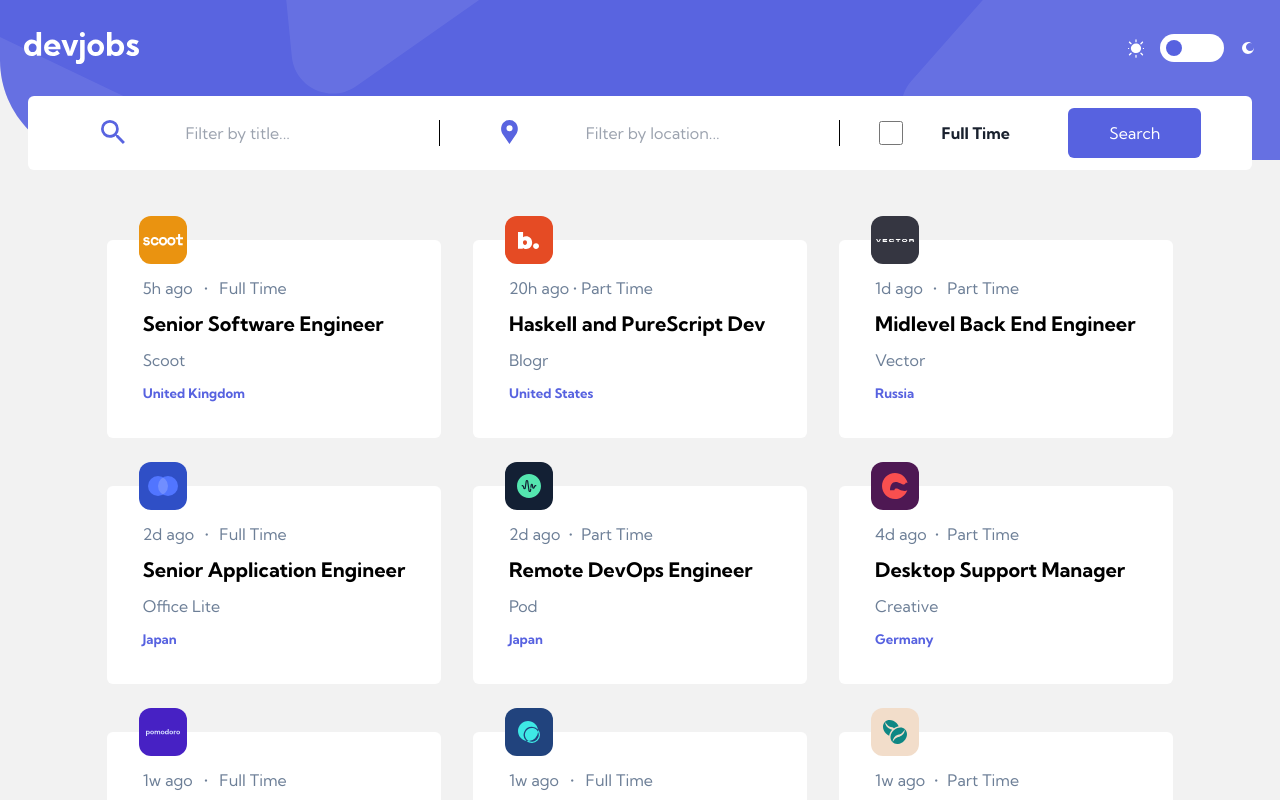
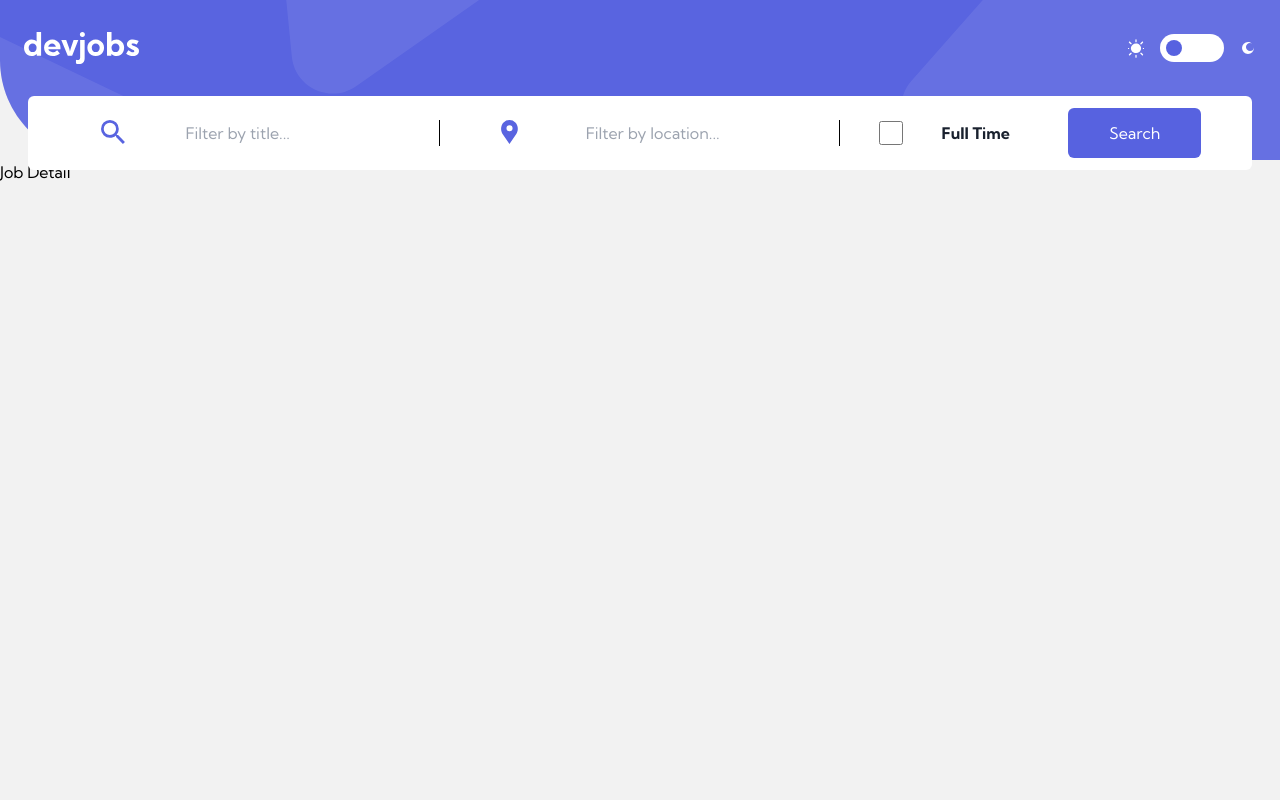
Before and after one commit to area21software/frontend-mentor, a React (Vite) app in the folder react/devjobs/: page /job/1 in a window 1280 px wide. Shown: the top 800 px of the page. Built offline with nearby package versions, Linux system fonts and the light colour scheme.

Commit message:
begin routing

```diff
--- a/react/devjobs/package.json
+++ b/react/devjobs/package.json
@@ -39,6 +39,7 @@
         "@types/react-dom": "^18.0.8",
         "react": "^18.2.0",
         "react-dom": "^18.2.0",
+        "react-router-dom": "^6.4.3",
         "typescript": "^4.8.4"
     }
 }
--- a/react/devjobs/src/components/App.tsx
+++ b/react/devjobs/src/components/App.tsx
@@ -1,10 +1,12 @@
-import React, { useEffect, useState } from "react";
-import data from "../data/data.json";
+import React, { useState, useEffect } from "react";
+import { BrowserRouter, Routes, Route } from "react-router-dom";
 
+import JobDetail from "./jobs-list/JobDetail";
+import JobList from "./jobs-list/JobList";
 import Header from "./header/Header";
-import JobList from "./jobs-list/JobList";
 
 import { Job } from "../models/Job";
+import data from "../data/data.json";
 
 const App = () => {
     const [jobs, setJobs] = useState<Job[]>([]);
@@ -37,7 +39,16 @@ const App = () => {
                 handleTitleChange={handleTitleChange}
                 handleLocationChange={handleLocationChange}
             />
-            <JobList jobs={search(jobs)} />
+
+            <BrowserRouter>
+                <Routes>
+                    <Route
+                        path="/jobs"
+                        element={<JobList jobs={search(jobs)} />}
+                    />
+                    <Route path="/job/:id" element={<JobDetail />} />
+                </Routes>
+            </BrowserRouter>
         </div>
     );
 };
--- a/react/devjobs/src/components/jobs-list/JobCard.tsx
+++ b/react/devjobs/src/components/jobs-list/JobCard.tsx
@@ -1,4 +1,5 @@
 import React from "react";
+import { useNavigate } from "react-router-dom";
 import { Job } from "../../models/Job";
 import CompanyLogo from "./CompanyLogo";
 
@@ -7,9 +8,19 @@ type JobCardProps = {
 };
 
 const JobCard = ({ job }: JobCardProps) => {
+    const navigate = useNavigate();
     const bgLogo = ("bg-" + job.company).replace(" ", "-");
+
+    const handleClick = () => {
+        navigate(`/job/${job.id}`, { state: job });
+    };
+
     return (
-        <div className="relative bg-dj-white dark:bg-dj-very-dark-blue rounded-md">
+        // eslint-disable-next-line
+        <div
+            className="relative bg-dj-white dark:bg-dj-very-dark-blue rounded-md cursor-pointer"
+            onClick={handleClick}
+        >
             <CompanyLogo bgLogo={bgLogo} logoBackground={job.logoBackground} />
             <div className="flex flex-col pl-9 pt-9 pb-9 h-full">
                 <div className="flex items-center justify-between w-36 mb-3">
--- /dev/null
+++ b/react/devjobs/src/components/jobs-list/JobDetail.tsx
@@ -0,0 +1,7 @@
+import React from "react";
+
+const JobDetail = () => {
+    return <div className="">Job Detail</div>;
+};
+
+export default JobDetail;
```
Also changed, not shown: 1 other file (tests, documents, lock files or other folders).
